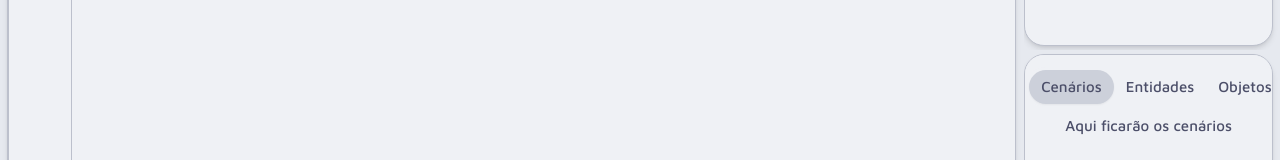
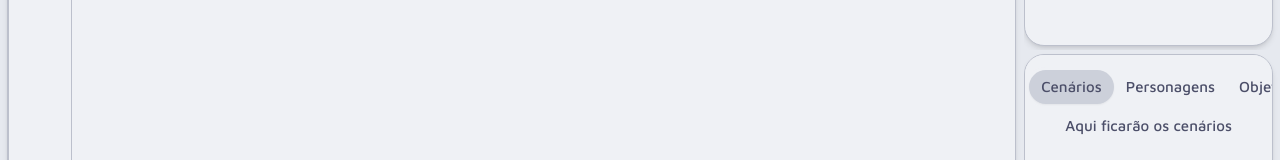
Before and after one commit to LucasTMartins/Mundano, a React (Vite) app: page / in a window 1280 px wide. Shown: the part 370-530 px from the top of the page. Built offline with nearby package versions, Linux system fonts and the light colour scheme.

Commit message:
update entities name to characters

```diff
--- a/src/components/home/Entities.tsx
+++ b/src/components/home/Entities.tsx
@@ -18,8 +18,8 @@ const Entities : React.FC<EntitiesProps> = ({ className }) => {
           <TabsTrigger value="cenarios" className="text-md">
             Cenários
           </TabsTrigger>
-          <TabsTrigger value="entidades" className="text-md">
-            Entidades
+          <TabsTrigger value="personagens" className="text-md">
+            Personagens
           </TabsTrigger>
           <TabsTrigger value="objetos" className="text-md">
             Objetos
@@ -28,8 +28,8 @@ const Entities : React.FC<EntitiesProps> = ({ className }) => {
         <TabsContent value="cenarios">
           Aqui ficarão os cenários
         </TabsContent>
-        <TabsContent value="entidades">
-          Aqui ficarão as entidades
+        <TabsContent value="personagens">
+          Aqui ficarão as personagens
         </TabsContent>
         <TabsContent value="objetos">
           Aqui ficarão os objetos
```
